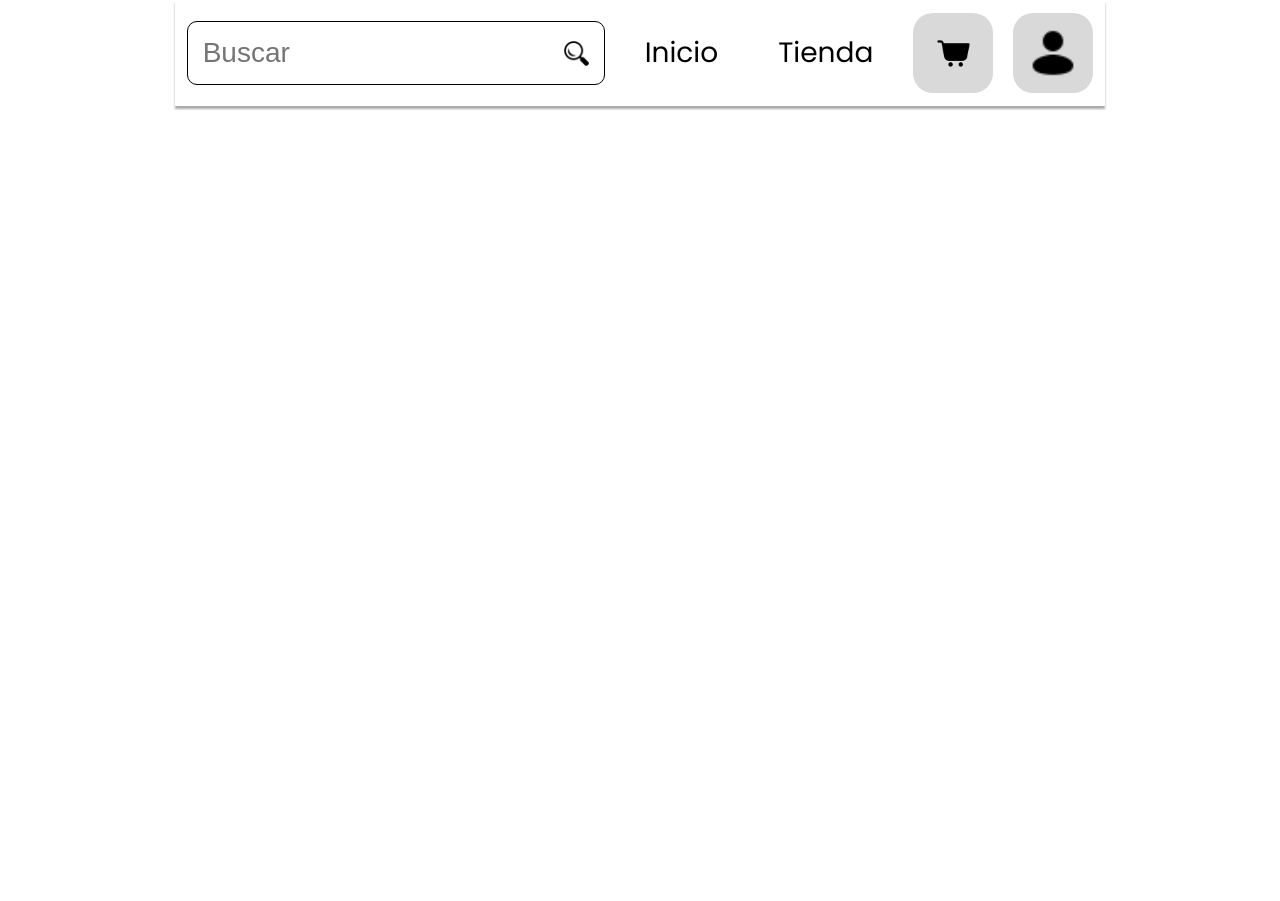
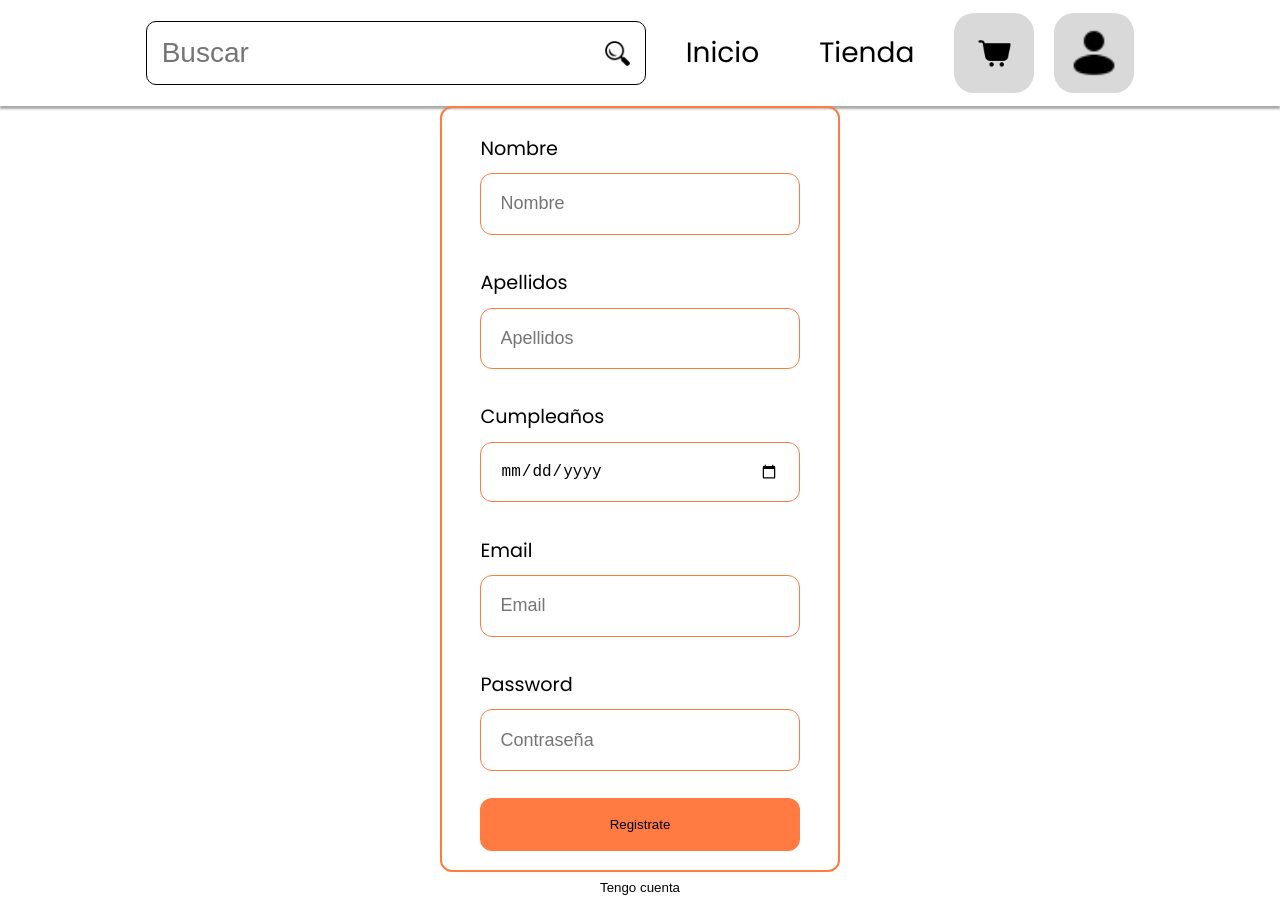
Before and after one commit to arrebolawork/frontendE-commerce, a React (Vite) app: page /register in a window 1280 px wide. Before the commit this address had no page. Before the commit the page ends 800 px from the top, so only its background shows below. Built offline with nearby package versions, Linux system fonts and the light colour scheme.

Commit message:
incorporated login to headerview

```diff
--- a/src/App.css
+++ b/src/App.css
@@ -1,6 +1,4 @@
 #root {
-  max-width: 1280px;
-  margin: 0 auto;
   text-align: center;
   display: flex;
   flex-direction: column;
--- a/src/App.jsx
+++ b/src/App.jsx
@@ -1,6 +1,6 @@
 import { BrowserRouter as Router, Routes, Route } from 'react-router-dom';
 import './App.css';
-import LoginForm from './components/LoginForm';
+import LoginForm from './components/login/LoginForm.jsx';
 import Header from './components/header/Header.jsx';
 
 function App() {
@@ -9,16 +9,17 @@ function App() {
       <Header />
       <main>
         <Routes>
-          <Route path="/" element={<LoginForm />} />
+          <Route path="/login" element={<LoginForm />} />
+          <Route path="/register" element={<LoginForm />} />
           {/* <Route path='/home' element={<HomeView />} />
           <Route path='/login' element={<LoginView />} />
-          <Route path='/register' element={<RegisterView />} />
           <Route path='/profile' element={<ProfileView />} />
           <Route path='/search' element={<SearchView />} />
           <Route path='/cart' element={<CartView />} /> */}
         </Routes>
       </main>
       {/* <Footer /> */}
+      <div></div>
     </Router>
   );
 }
--- a/src/components/header/Header.scss
+++ b/src/components/header/Header.scss
@@ -8,7 +8,7 @@
   box-shadow: 0px 3px 2px #aaa;
   font-size: 28px;
   padding: 12px;
-
+  width: 100%;
   color: #000;
 
   .search-form {
@@ -31,7 +31,7 @@
     }
 
     .search-button {
-            background-image: url("/icons/search.svg");
+      background-image: url('/icons/search.svg');
       background-repeat: no-repeat;
       background-position: center;
       min-width: 25px;
@@ -42,7 +42,7 @@
     }
   }
 
-    &>a {
+  & > a {
     padding: 20px;
     color: #000;
   }
@@ -63,15 +63,19 @@
       aspect-ratio: 1;
       display: block;
       position: absolute;
-            background-color: #FF6001;
+      background-color: #ff6001;
       border-radius: 8px;
       top: 20px;
       right: 20px;
     }
   }
 
-    .icon-cart { background-image: url("/icons/shoppingcart.svg"); }
-    .icon-user { background-image: url("/icons/user.svg"); }
+  .icon-cart {
+    background-image: url('/icons/shoppingcart.svg');
+  }
+  .icon-user {
+    background-image: url('/icons/user.svg');
+  }
   #user-menu {
     position: absolute;
     background-color: #efefef;
@@ -88,13 +92,15 @@
     cursor: default;
     font-size: 20px;
 
-            a {
+    a,
+    button {
       padding: 18px;
       background-color: #fff;
       width: -moz-available;
       width: -webkit-fill-available;
       width: fill-available;
       border-radius: 14px;
+      cursor: pointer;
     }
   }
 }
--- a/src/components/header/UserMenu.jsx
+++ b/src/components/header/UserMenu.jsx
@@ -1,27 +1,33 @@
-import { useContext, useState, useEffect } from 'react'
-import { useNavigate, Link } from 'react-router-dom'
-
-import { UserContext } from '../../context/UserContext.jsx'
+import { useContext } from 'react';
+import { Link } from 'react-router-dom';
+import { useNavigate } from 'react-router-dom';
+import { UserContext } from '../../context/UserContext.jsx';
 
 const UserMenu = () => {
-    let { user, logout } = useContext(UserContext)
+  const navigate = useNavigate();
+  let { user, logout } = useContext(UserContext);
+  const handleLogout = () => {
+    logout();
+    navigate('/home');
+  };
+  return (
+    <div id="user-menu">
+      {user ? (
+        <>
+          <p>Bienvenido {user.name}</p>
+          {user.role === 'admin' && <Link to="/admin">Administración</Link>}
+          <Link to="/profile">Mi perfil</Link>
+          <Link to="/profile/orders">Mis pedidos</Link>
+          <button onClick={handleLogout}>Cerrar sesión</button>
+        </>
+      ) : (
+        <>
+          <Link to="/login">Iniciar sesión</Link>
+          <Link to="/register">Registrarme</Link>
+        </>
+      )}
+    </div>
+  );
+};
 
-    return (
-        <div id='user-menu'>
-            { user ?
-            <>
-                <p>Bienvenido {user.name}</p>
-                {user.role === 'admin' && <Link to='/admin'>Administración</Link>}
-                <Link to='/profile'>Mi perfil</Link>
-                <Link to='/profile/orders'>Mis pedidos</Link>
-                <a href='#' onClick={logout}>Cerrar sesión</a>
-            </>:<>
-                <Link to='/login'>Iniciar sesión</Link>
-                <Link to='/register'>Registrarme</Link>
-            </>
-            }
-        </div>
-    )
-}
-
-export default UserMenu
+export default UserMenu;
--- a/src/components/login/LoginForm.jsx
+++ b/src/components/login/LoginForm.jsx
@@ -1,11 +1,12 @@
-import { useContext, useState } from 'react';
+import { useContext, useEffect, useState } from 'react';
 import { UserContext } from '../../context/UserContext';
-import { useNavigate } from 'react-router-dom';
+import { useNavigate, useLocation } from 'react-router-dom';
 import './LoginForm.scss';
 
 export default function LoginForm() {
   const { login } = useContext(UserContext);
   const navigate = useNavigate();
+  const location = useLocation();
   const [email, setEmail] = useState('');
   const [passwd, setPasswd] = useState('');
   const [nombre, setNombre] = useState('');
@@ -30,6 +31,13 @@ export default function LoginForm() {
   const handleHaveCount = () => {
     setHaveCount((prev) => !prev);
   };
+  useEffect(() => {
+    if (location.pathname === '/register') {
+      setHaveCount(false);
+    } else {
+      setHaveCount(true);
+    }
+  }, [location]);
   return (
     <div>
       <form onSubmit={handleSubmit} className="formularioContainer">
@@ -81,7 +89,9 @@ export default function LoginForm() {
           {haveCount ? 'Inicia Sesión' : 'Registrate'}
         </button>
       </form>
-      <button onClick={handleHaveCount}>{haveCount ? 'Registrate' : 'Tengo cuenta'}</button>
+      <button onClick={handleHaveCount} className="regiterButton">
+        {haveCount ? 'Registrate' : 'Tengo cuenta'}
+      </button>
     </div>
   );
 }
--- a/src/components/login/LoginForm.scss
+++ b/src/components/login/LoginForm.scss
@@ -32,6 +32,12 @@
   border-radius: 12px;
   padding: 1rem;
   width: 100%;
+  cursor: pointer;
+}
+.regiterButton {
+  background-color: transparent;
+  border: none;
+  cursor: pointer;
 }
 // .estadoRegisto {
 //   opacity: 0;
```
Lines whose indentation alone changed are shown as unchanged.
